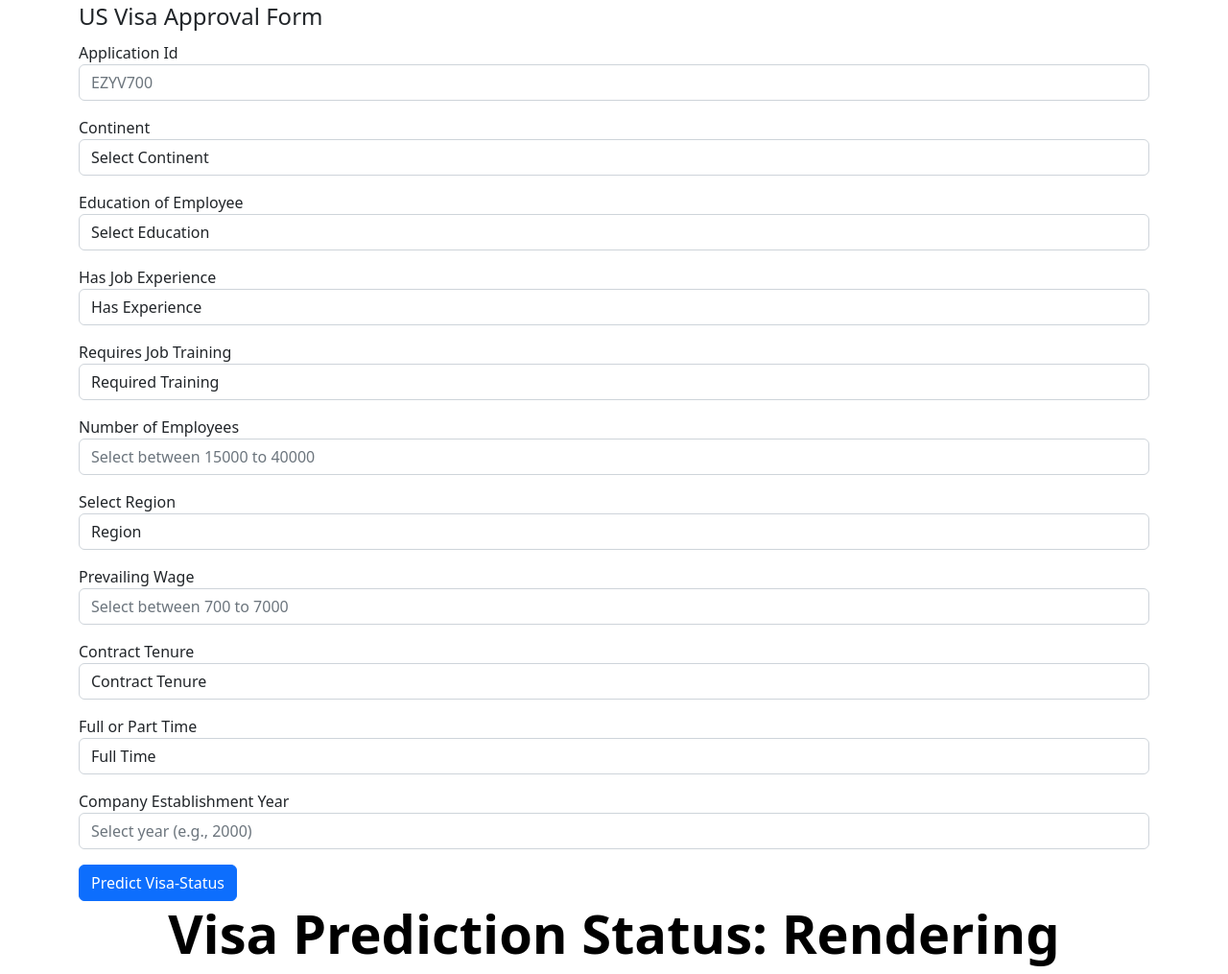
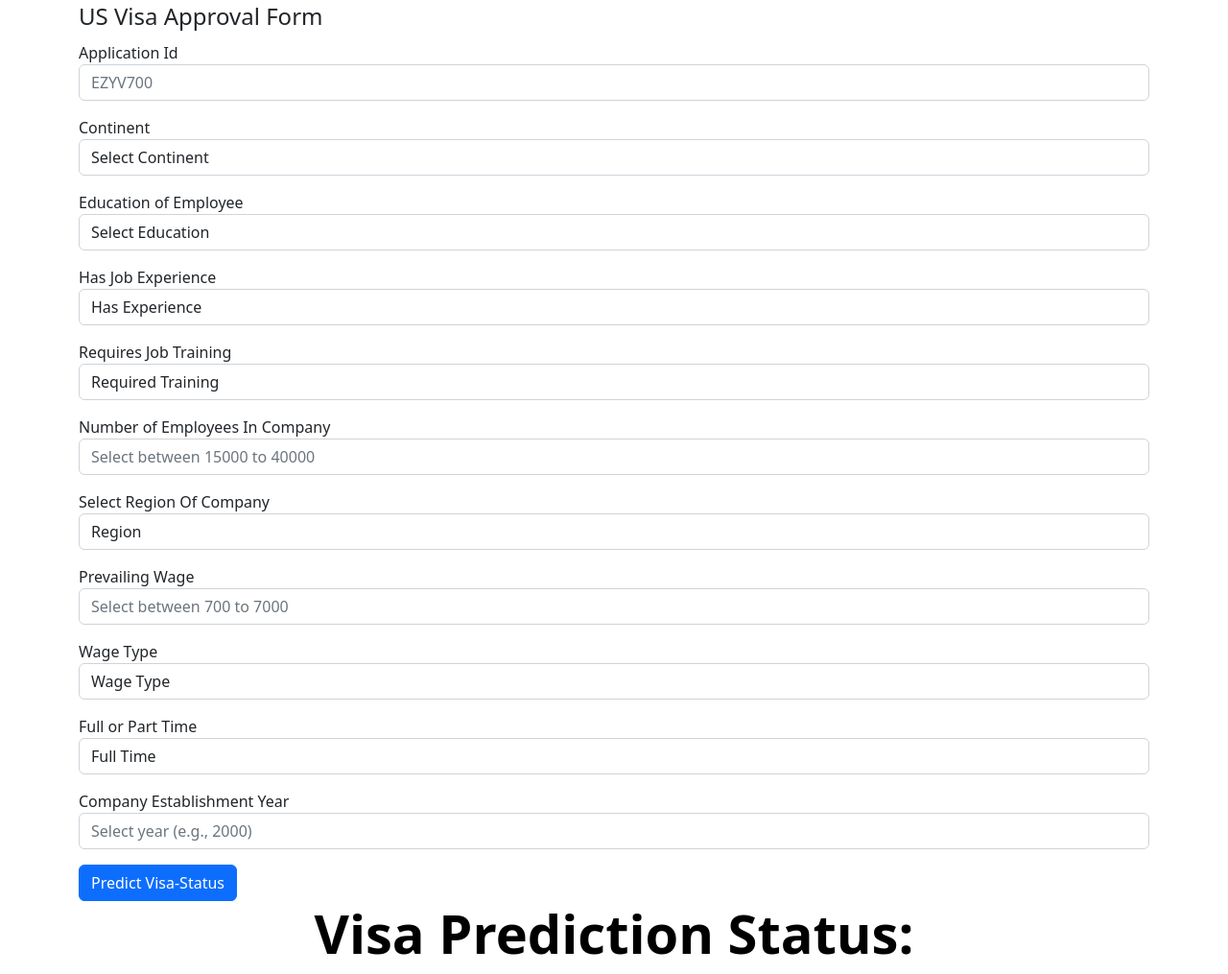
Before and after one commit to Raveenkumar/US-VISA-APPROVAL-PREDICTION, a FastAPI app: page / in a window 1280 px wide. Shown: the part 105-1120 px from the top of the page at 96% size. Run offline with FastAPI, Linux system fonts and the light colour scheme; parts of the project's set-up code (start-up, migrations or seed data) failed here and were passed over; some libraries are stand-ins or nearby versions.

Commit message:
cicd added

```diff
--- a/app.py
+++ b/app.py
@@ -57,7 +57,7 @@ class DataForm:
 @app.get("/",tags=['input'])
 async def index(request: Request):
         return templates.TemplateResponse(
-            "usvisa.html",{"request": request, "context": "Rendering"})
+            "usvisa.html",{"request": request, "context": " "})
 
 
 
--- a/templates/usvisa.html
+++ b/templates/usvisa.html
@@ -83,12 +83,12 @@
                 </div>
 
                 <div class="mb-3">
-                    <label for="no_of_employees">Number of Employees</label>
+                    <label for="no_of_employees">Number of Employees In Company</label>
                     <input type="number" class="form-control" id="no_of_employees" name="no_of_employees" min="14500" max="40000" placeholder="Select between 15000 to 40000" required="required">
                 </div>
 
                 <div class="mb-3">
-                    <label for="region_of_employment">Select Region</label>
+                    <label for="region_of_employment">Select Region Of Company</label>
                     <select class="form-control" id="region_of_employment" name="region_of_employment" placeholder="Region" required="required">
                         <option value="" disabled selected>Region</option>
                         <option>West</option>
@@ -105,9 +105,9 @@
                 </div>
 
                 <div class="mb-3">
-                    <label for="unit_of_wage">Contract Tenure</label>
+                    <label for="unit_of_wage">Wage Type</label>
                     <select class="form-control" id="unit_of_wage" name="unit_of_wage" placeholder="Contract tenure" required="required">
-                        <option value="" disabled selected>Contract Tenure</option>
+                        <option value="" disabled selected>Wage Type</option>
                         <option>Hour</option>
                         <option>Year</option>
                         <option>Week</option>
```
Also changed, not shown: .github/workflows/aws.yaml (added), 9 other files.
